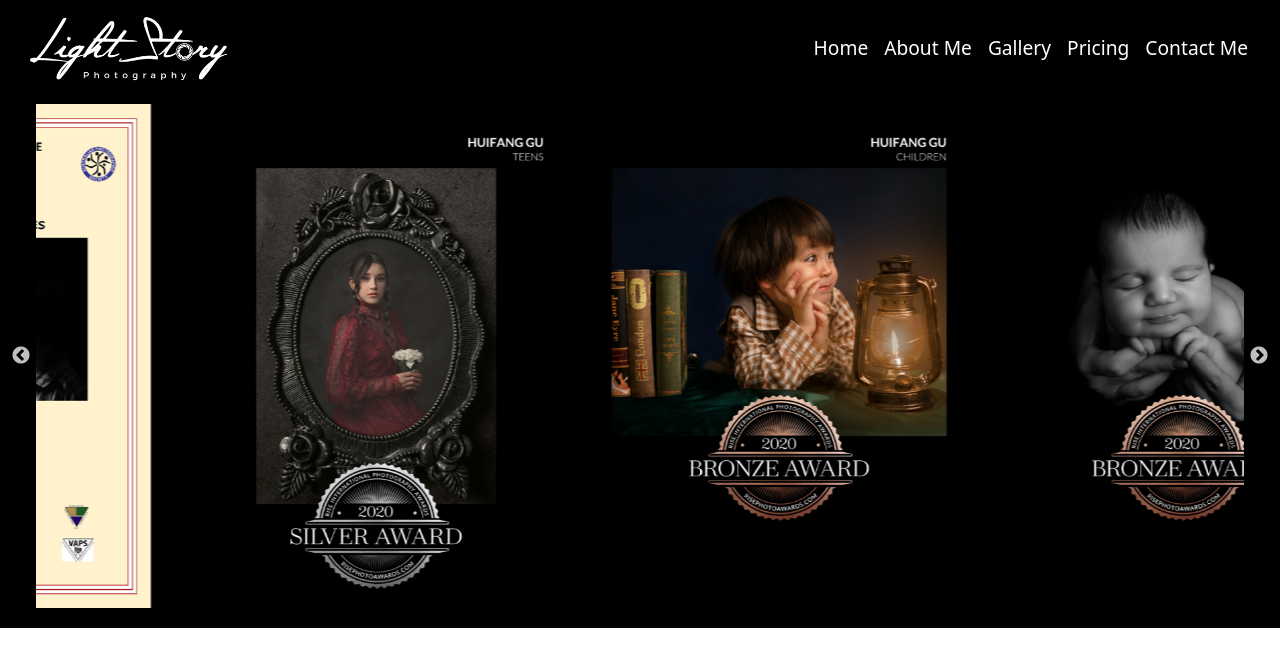
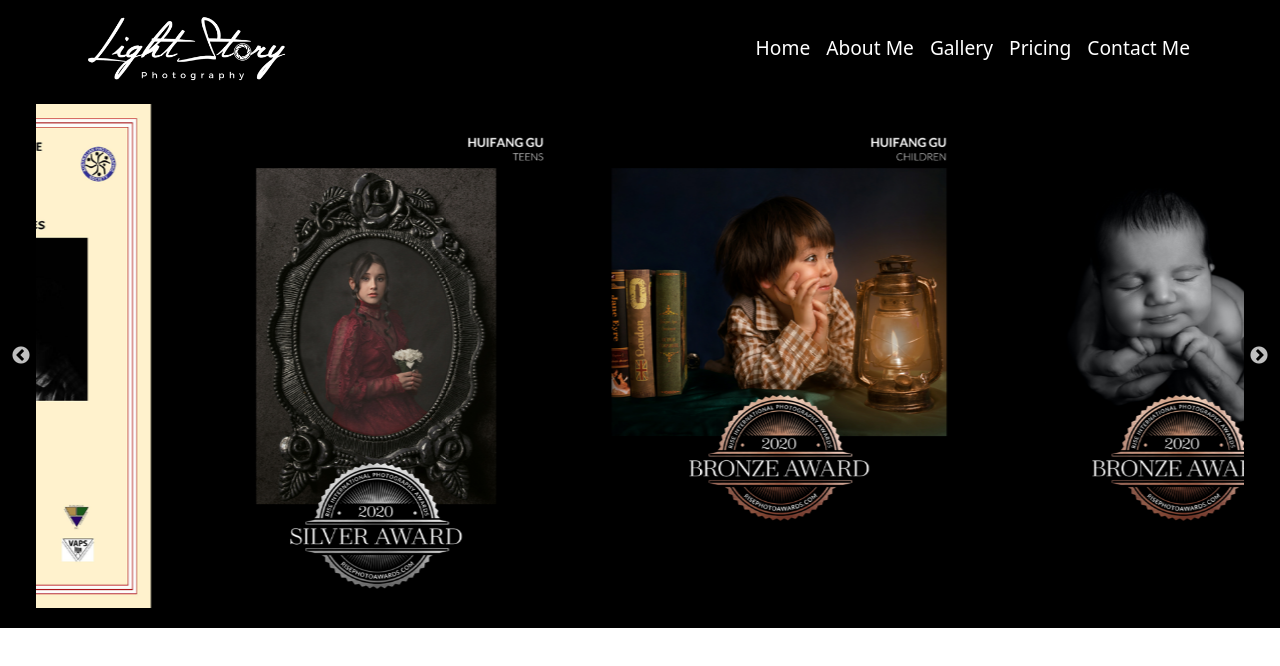
Before and after one commit to huifang719/lightstory, a React (Create React App) app: page / in a window 1280 px wide. Shown: the top 666 px of the page. Built offline with nearby package versions, Linux system fonts and the light colour scheme.

Commit message:
css changes on navbar for deploying

```diff
--- a/src/App.css
+++ b/src/App.css
@@ -39,6 +39,12 @@
   }
 }
 
+@media only screen and (min-width: 1200px) {
+  .pageContainer {
+    width: 85%;
+  }
+}
+
 @media only screen and (min-width: 1400px) {
   .pageContainer {
     width: 85%;
--- a/src/components/ContactMe.js
+++ b/src/components/ContactMe.js
@@ -27,7 +27,7 @@ const ContactMe = () => {
   }, [control, inView]);
 
   return (
-    <Container fluid className="pageContainer">
+    <Container>
       <Row className="mb-3">
         <iframe src="https://www.google.com/maps/embed?pb=!1m18!1m12!1m3!1d3276.452078262283!2d138.4948624148116!3d-34.79456657512722!2m3!1f0!2f0!3f0!3m2!1i1024!2i768!4f13.1!3m3!1m2!1s0x6ab0b9f802cef741%3A0x7574ce7728cb85a4!2sLightStory%20Photography!5e0!3m2!1sen!2sau!4v1674043201351!5m2!1sen!2sau" width="100%" height="500px" style={{ border: 0 }} allowfullscreen="" loading="eager" referrerPolicy="no-referrer-when-downgrade" />
       </Row>
--- a/src/components/inc/MainNav.js
+++ b/src/components/inc/MainNav.js
@@ -6,7 +6,7 @@ import brand from '../image/logo.png';
 const MainNav = () => {
   return (
     <Navbar variant="dark" expand="lg">
-      <Container className="navContainer" fluid>
+      <Container>
         <Navbar.Brand as={Link} to="/">
           <Image className="brand" src={brand} />
         </Navbar.Brand>
```
